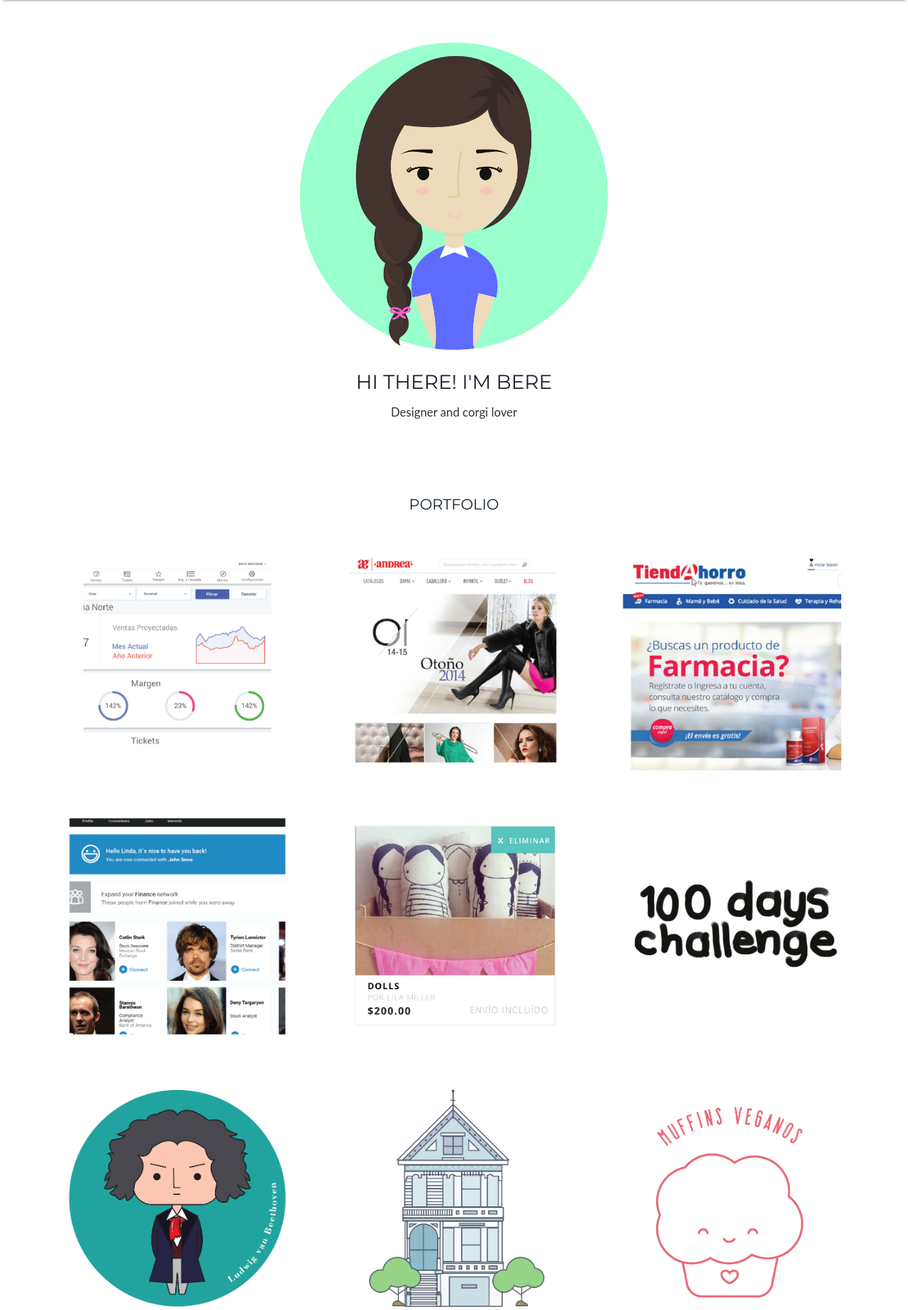
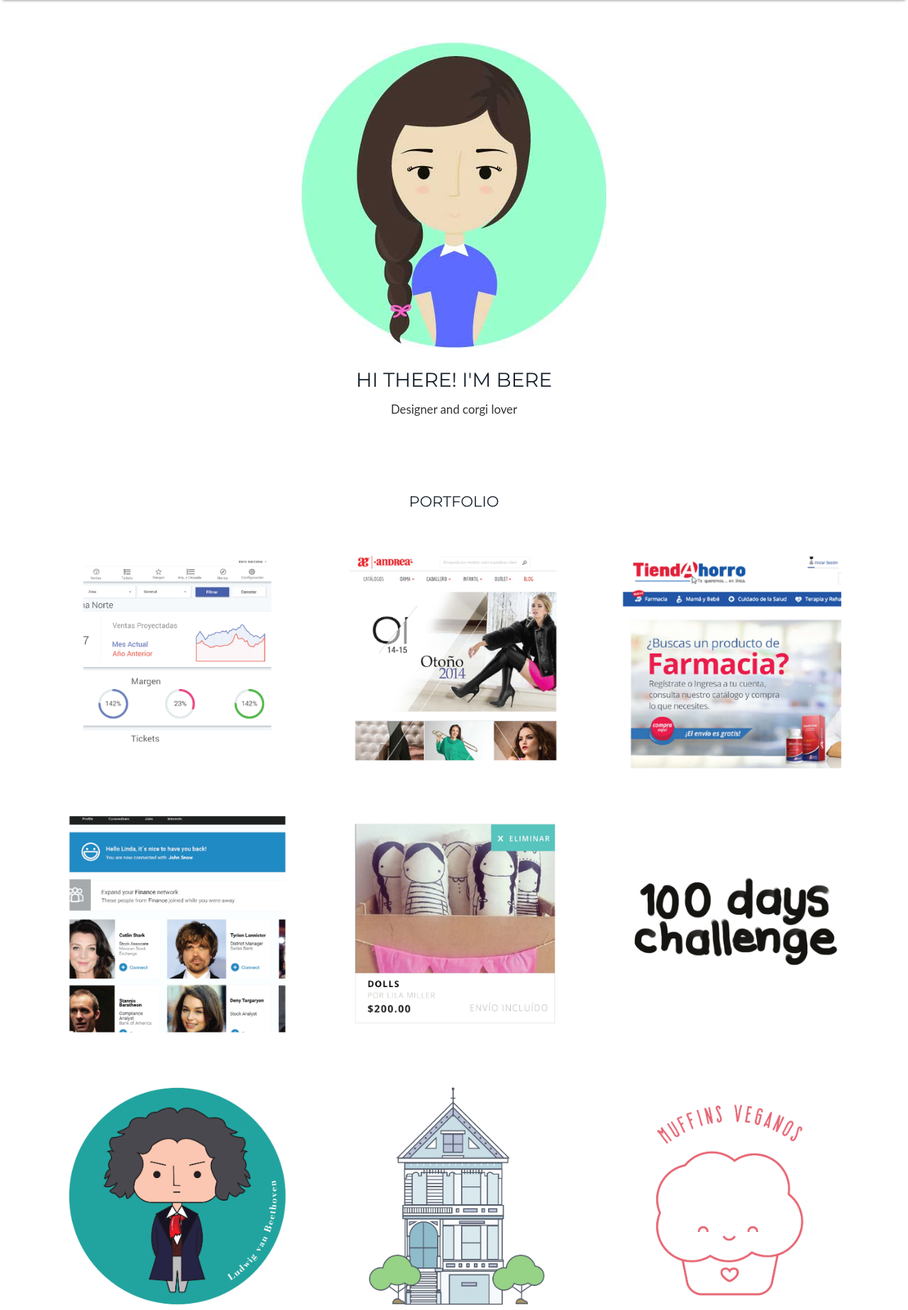
Before and after one commit to berebarcena/berebarcena.com, a PHP site: page /index.html in a window 1280 px wide. Shown: the part 90-1936 px from the top of the page at 71% size. Run offline with PHP 8.4, Linux system fonts and the light colour scheme; some libraries are stand-ins or nearby versions; some web fonts are replaced.

Commit message:
fix myself image size again

```diff
--- a/css/freelancer.css
+++ b/css/freelancer.css
@@ -519,6 +519,3 @@
 section#about.success{
     padding-bottom: 50px;
 }
-#imgMe {
-    max-width: 38%;
-}
--- a/index.html
+++ b/index.html
@@ -74,7 +74,7 @@
         <div class="container">
             <div class="row">
                 <div class="col-lg-12">
-                    <img class="img-responsive" id="imgMe" src="img/myself.jpg" alt="">
+                    <img class="img-responsive" src="img/myself.jpg" alt="">
                     <div class="intro-text">
                         <span class="name">Hi there! I'm Bere</span>
                         <p>Designer and corgi lover</p>
```
Also changed, not shown: img/myself.jpg.
